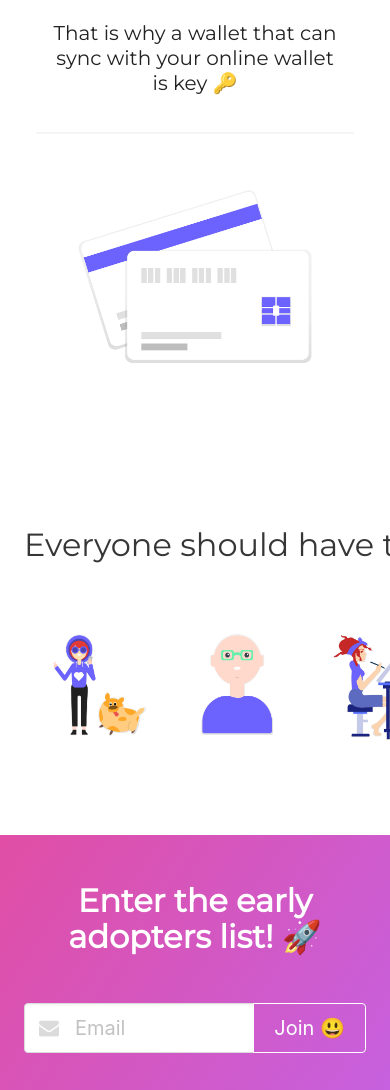
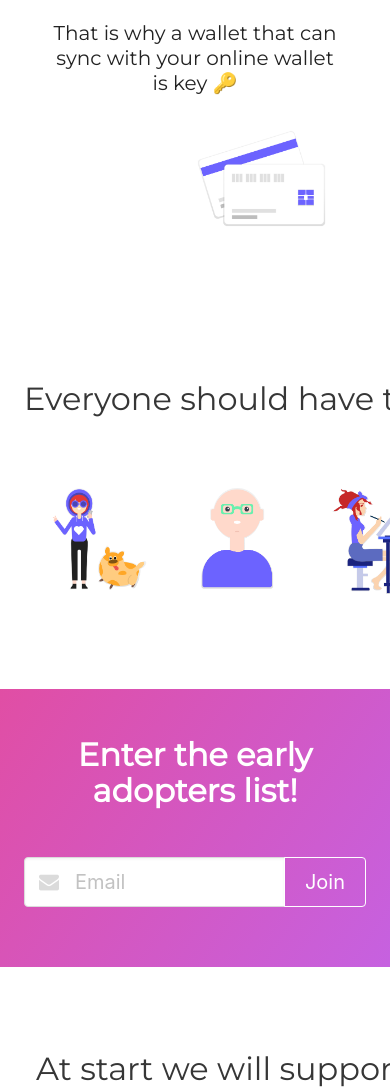
Before and after one commit to pugi-wallet/pugi-fe, a website: page index.html in a window 390 px wide. Shown: the part 2764-3854 px from the top of the page. Drawn offline with nearby package versions, Linux system fonts and the light colour scheme; a script that the page names is missing.

Commit message:
remove emojis

```diff
--- a/index.html
+++ b/index.html
@@ -206,8 +206,7 @@
                                     That is why a wallet that can sync with your online wallet is key 🔑
                                 </h2>
                             </div>
-                            <hr class="is-mobile" />
-                            <div class="column is-4 has-text-centered">
+                            <div class="column is-4 is-2 is-offset-5-mobile has-text-centered">
                                 <img class="image" alt="litecoin" data-type="image" src="public/images/undraw_credit_card_df1m.png">
                             </div>
                         </div>
@@ -260,7 +259,7 @@
             <div class="container">
                 <div id="mc_embed_signup" class="columns">
                     <div class="column is-6 has-text-centered-mobile">
-                        <p class="title">Enter the early adopters list! 🚀
+                        <p class="title">Enter the early adopters list!
                         </p>
                         <p class="subtitle is-hidden-mobile">
                             <span>We hate spam too, so no worries!</span>
@@ -279,7 +278,7 @@
                                         </span>
                                     </div>
                                     <div class="control">
-                                        <input type="submit" class="button is-medium is-white is-outlined" name="subscribe" id="mc-embedded-subscribe" value="Join 😃">
+                                        <input type="submit" class="button is-medium is-white is-outlined" name="subscribe" id="mc-embedded-subscribe" value="Join">
                                     </div>
                                 </div>
                                 <div style="position: absolute; left: -5000px;" aria-hidden="true">
```
